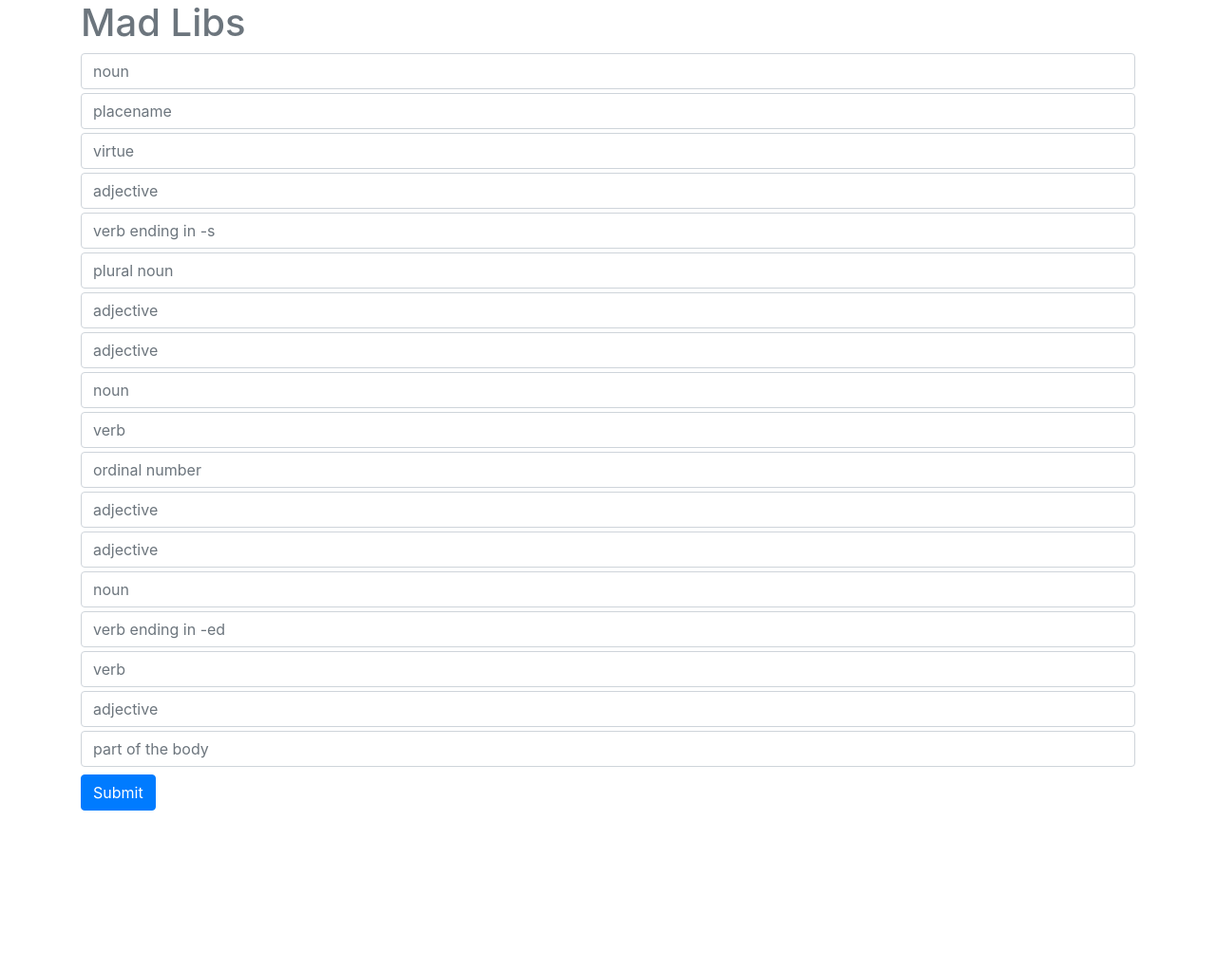
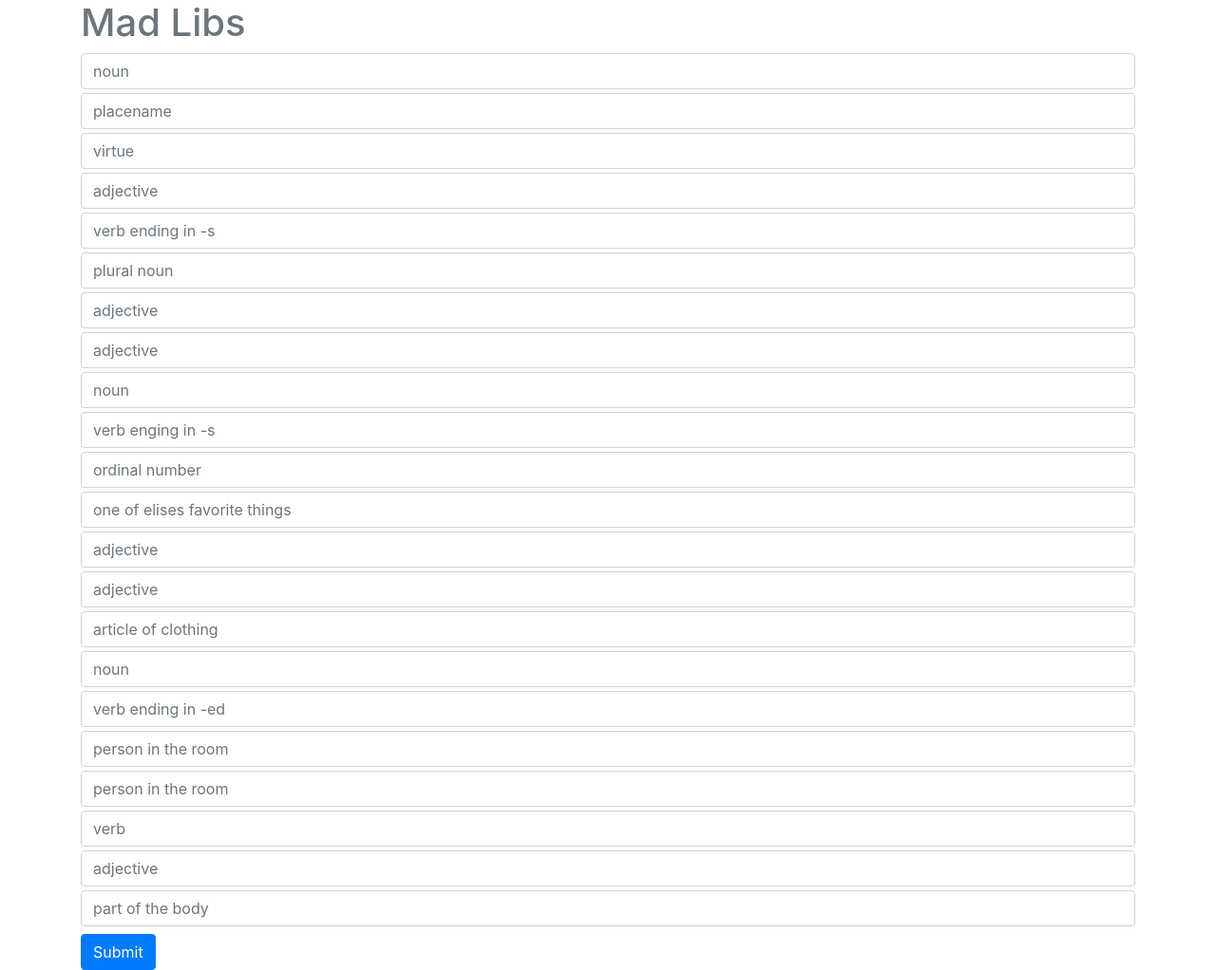
Before and after one commit to kenirwin/mad-libs, a Jekyll site: the page built from elise-birthday.html, in a window 1280 px wide. Shown: the whole page at 95% size. Built offline with Jekyll 4.4.1, drawn with Linux system fonts in a browser that asks for light colours; before the commit the page ends 900 px from its top, so only the background shows below that.

Commit message:
elise birthday- final edit?

```diff
--- a/elise-birthday.html
+++ b/elise-birthday.html
@@ -7,8 +7,8 @@ Meet Elise, the <span class="input" data-placeholder="NOUN"></span> of <span cla
 
 Alongside her trusty sidekick, Sir <span class="input" data-placeholder="ADJECTIVE"></span> Bones, she <span class="input" data-placeholder="VERB ENDING IN -S"></span> the patriarchy, organizes crafternoons, and uproots invasive <span class="input" data-placeholder="PLURAL NOUN"></span>, all while maintaining a(n) <span class="input" data-placeholder="ADJECTIVE"></span> sense of style.
 
-Who is this person? Is she myth? Is she legend? Nope. Just you not-so-average <span class="input" data-placeholder="ADJECTIVE"></span> psychologist. Armed with a DSM-V in hand and a <span class="input" data-placeholder="NOUN"></span> in the other, Elise <span class="input" data-placeholder="VERB"></span>...
+Who is this person? Is she myth? Is she legend? Nope. Just you not-so-average <span class="input" data-placeholder="ADJECTIVE"></span> psychologist. Armed with a <i>DSM-V</i> in one hand and a <span class="input" data-placeholder="NOUN"></span> in the other, Elise <span class="input" data-placeholder="VERB ENGING IN -S"></span> trouble wherever it is found.
 
-Why, just yesterday, Elise was watching <i>Married at <span class="input" data-placeholder="ORDINAL NUMBER"></span> Sight</i>, when Sir Bonesy-Bones alerted her to a disturbance in the Force. She grabbed her knitting needles and her __ONE OF ELISE'S FAVORITE THINGS__ and raced to the <span class="input" data-placeholder="ADJECTIVE"></span> scene of the crime. There, right before her, a(n) <span class="input" data-placeholder="ADJECTIVE"></span> white dude in MAGA hat was watering his honeysuckle and receiving the <span class="input" data-placeholder="NOUN"></span> he had ordered from Amazon. "I will knit this in the bud," she said. She whipped out her knitting needles and <span class="input" data-placeholder="VERB ENDING IN -ED"></span> the yarn around him. While he was wrapped up in yarn, she invited <span class="input" data-placeholder="VERB"></span> native plants in his yard. Case closed.
+Why, just yesterday, Elise was watching <i>Married at <span class="input" data-placeholder="ORDINAL NUMBER"></span> Sight</i>, when Sir Bonesy-Bones alerted her to a disturbance in the Force. She grabbed her knitting needles and her <span class="input" data-placeholder="ONE OF ELISES FAVORITE THINGS"></span> and raced to the <span class="input" data-placeholder="ADJECTIVE"></span> scene of the crime. There, right before her, a(n) <span class="input" data-placeholder="ADJECTIVE"></span> white dude in MAGA <span class="input" data-placeholder="ARTICLE OF CLOTHING"></span> was watering his honeysuckle and receiving the <span class="input" data-placeholder="NOUN"></span> he had ordered from Amazon. "I will knit this in the bud," she said. She whipped out her knitting needles and <span class="input" data-placeholder="VERB ENDING IN -ED"></span> the yarn around him. While he was wrapped up in yarn, she invited <span class="input" data-placeholder="PERSON IN THE ROOM"></span> and <span class="input" data-placeholder="PERSON IN THE ROOM"></span> over to <span class="input" data-placeholder="VERB"></span> native plants in his yard. Case closed.
 
 "Just another day as <span class="input" data-placeholder="ADJECTIVE"></span> badass," said Elise. "Meow," agreed Bones, as he licked his <span class="input" data-placeholder="PART OF THE BODY"></span>, and they walked home.
```
